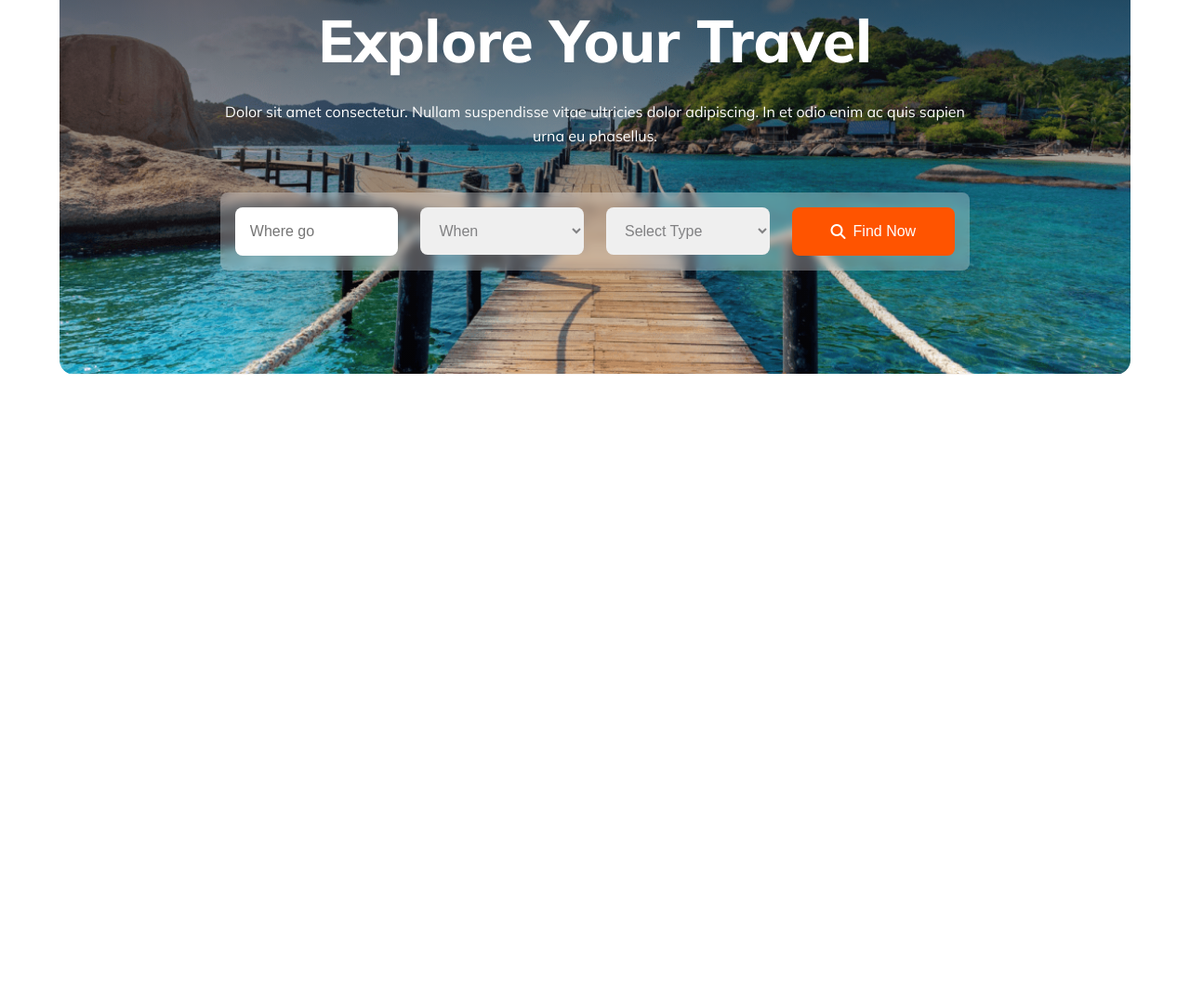
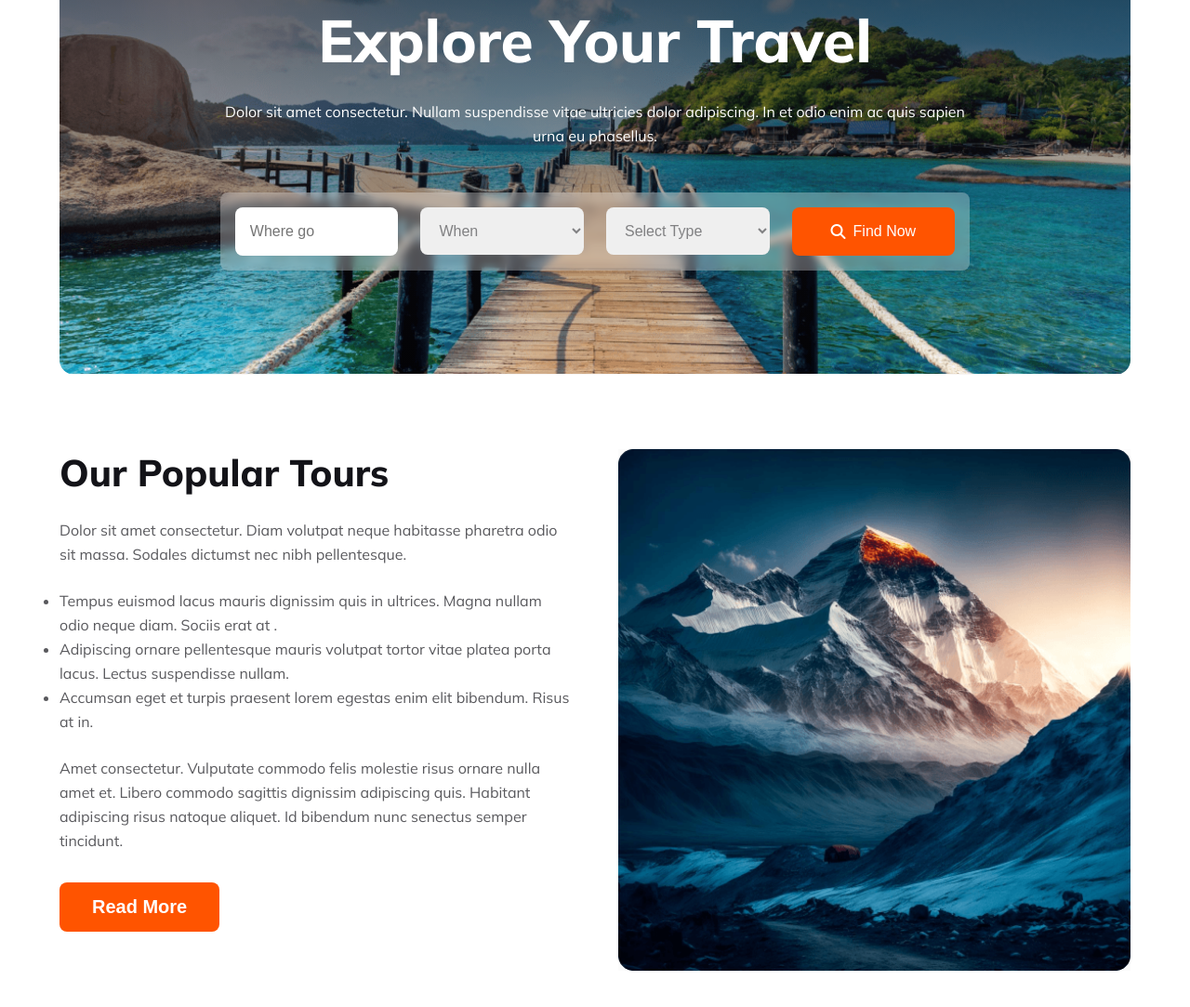
Before and after one commit to AfrojaSultana44/Hero-Travel, a plain HTML site: page index.html in a window 1280 px wide. Shown: the part 321-1404 px from the top of the page at 93% size. Before the commit the page ends 804 px from the top, so only its background shows below. Drawn offline with Linux system fonts and the light colour scheme.

Commit message:
Popular section ui completed

```diff
--- a/index.html
+++ b/index.html
@@ -38,7 +38,7 @@
           </p>
           <div class="travel-inputs">
             <div>
-            <input type="text" name="" id="" placeholder="Where go">
+              <input type="text" name="" id="" placeholder="Where go" />
             </div>
             <div>
               <select name="" id="">
@@ -51,14 +51,54 @@
               </select>
             </div>
             <div>
-                <button class="btn-primary"><i class="fa-solid fa-magnifying-glass"></i> Find Now</button>
+              <button class="btn-primary banner-btn">
+                <i class="fa-solid fa-magnifying-glass"></i> Find Now
+              </button>
             </div>
           </div>
         </div>
-
       </section>
     </header>
-    <main></main>
+    <main>
+      <!-- Our popular tours -->
+      <section class="container popular-section">
+        <div class="popular-section-content">
+          <h2 class="section-title">Our Popular Tours</h2>
+          <p class="section-description">
+            Dolor sit amet consectetur. Diam volutpat neque habitasse pharetra
+            odio sit massa. Sodales dictumst nec nibh pellentesque.
+          </p>
+          <ul class="section-description">
+            <li>
+              Tempus euismod lacus mauris dignissim quis in ultrices. Magna
+              nullam odio neque diam. Sociis erat at .
+            </li>
+            <li>
+              Adipiscing ornare pellentesque mauris volutpat tortor vitae platea
+              porta lacus. Lectus suspendisse nullam.
+            </li>
+            <li>
+              Accumsan eget et turpis praesent lorem egestas enim elit bibendum.
+              Risus at in.
+            </li>
+          </ul>
+          <p class="section-description">
+            Amet consectetur. Vulputate commodo felis molestie risus ornare
+            nulla amet et. Libero commodo sagittis dignissim adipiscing quis.
+            Habitant adipiscing risus natoque aliquet. Id bibendum nunc senectus
+            semper tincidunt.
+          </p>
+
+          <div class="popular-section-btn">
+            <button>Read More</button>
+          </div>
+
+        </div>
+        <div class="popular-section-image">
+            <img src="./public/Images/popular-section-img.png" alt="">
+        </div>
+      </section>
+    </main>
     <footer></footer>
   </body>
 </html>
--- a/public/styles/style.css
+++ b/public/styles/style.css
@@ -40,6 +40,19 @@ p {
 
 #span {
   color: rgb(255, 84, 0);
+}
+
+.section-title {
+  color: rgb(19, 19, 24);
+  font-size: 2.5rem;
+  font-weight: 800;
+}
+
+.section-description {
+  color: rgba(19, 19, 24, 0.7);
+  font-size: 1rem;
+  font-weight: 400;
+  line-height: 26px;
 }
 
 /* Navbar */
@@ -118,7 +131,7 @@ p {
 
 .travel-inputs > div > input,
 select,
-button {
+.banner-btn {
   width: 100%;
   font-size: 1rem;
   font-weight: 400;
@@ -137,3 +150,38 @@ button {
   align-items: center;
   gap: 8px;
 }
+
+/* our popular tours */
+.popular-section {
+  display: grid;
+  grid-template-columns: repeat(2, 1fr);
+  gap: 50px;
+}
+
+.popular-section-content {
+  display: flex;
+  flex-direction: column;
+  row-gap: 24px;
+}
+
+/* .popular-section-content p,
+.popular-section-content > ul > li{
+    text-align: left;
+} */
+
+.popular-section-image > img {
+  width: 100%;
+}
+
+.popular-section-btn > button {
+  border-radius: 8px;
+  background-color: rgb(255, 84, 0);
+  color: rgb(255, 255, 255);
+  font-size: 1.25rem;
+  font-weight: 800;
+  line-height: 25px;
+  text-align: center;
+  border: none;
+  padding: 14px 35px;
+  margin-top: 8px;
+}
```
Also changed, not shown: public/Images/popular-section-img.png (renamed from public/Images/Rectangle 4.png). Lines whose indentation alone changed are shown as unchanged.
